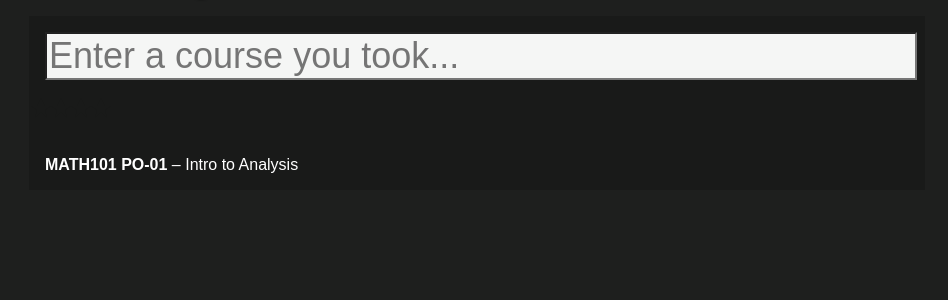
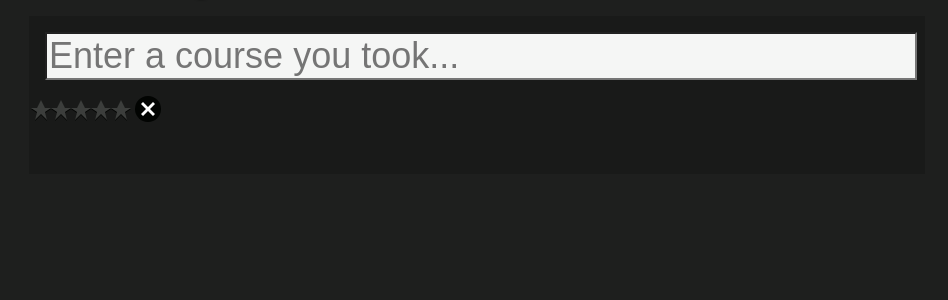
Before and after one commit to jessepollak/courserecommender, a Flask app: page / in a window 1280 px wide. Shown: the part 81-381 px from the top of the page, without its empty margins (163-1111 px from the left). Run offline with Flask 2, Linux system fonts and the light colour scheme; some libraries are stand-ins or nearby versions.

Commit message:
some svg modifications

```diff
--- a/courserecommender/static/js/course.js
+++ b/courserecommender/static/js/course.js
@@ -37,12 +37,14 @@ new course("ART 16","The grand use of Raphael JS in the world of Modern Art: a r
 ];
 
 $(".staricon").live('mouseover', function() {
-	var pastfill = $(this).attr('fill');
-	$(this).css({'fill':$(this).attr('fillalternate')});
-	$(".staricon").live('mouseout', function() {
-		$(this).css({'fill':pastfill});
+	var starvalue = $(this).attr('strength');
+	console.log($(this).parent().children().length);
+	for (var i =0;i<$(this).parent().children().length;i++){
+			console.log($(this).parent().children()[i].type == "path");
+		}
+
+		// $(this).parent().children()[i].css({fill:"#ea4c89"})
 	});
-});
 
 var selected_courses = [];
 
--- a/courserecommender/templates/homepage.html
+++ b/courserecommender/templates/homepage.html
@@ -3,32 +3,55 @@
     <form id="userinput">
         <input type="text" placeholder="Enter a course you took..."/>
     </form>
-    <svg width="120" height="24px">
-	    <defs>
+    <svg width="102" height="24px">
+
+    	<path style="opacity: 1; fill-opacity: 1; stroke-opacity: 0; cursor: default; stroke-width: 0;" fill="rgb(2,4,2)"  d="M8,11l0,0,4,-8l0,0,4,8h6l0,0,-6,4l0,0,2,8l0,0,-6,-6l0,0,-6,6l0,0,2,-8l0,0,-6,-4z" opacity="1" stroke-opacity="1"></path>
+
+    	<path style="opacity: 1; fill-opacity: 1; stroke-opacity: 0; cursor: pointer; stroke-width: 0;" fill="rgb(60,62,60)" fillalternate="#ea4c89"  d="M8,10l0,0,4,-8l0,0,4,8h6l0,0,-6,4l0,0,2,8l0,0,-6,-6l0,0,-6,6l0,0,2,-8l0,0,-6,-4z" opacity="1" class="staricon" strength="0" stroke-opacity="1"></path>
+
+    	<path style="opacity: 1; fill-opacity: 1; stroke-opacity: 0; cursor: default; stroke-width: 0;" fill="rgb(2,4,2)" d="M28,11l0,0,4,-8l0,0,4,8h6l0,0,-6,4l0,0,2,8l0,0,-6,-6l0,0,-6,6l0,0,2,-8l0,0,-6,-4z" opacity="1" stroke-width="1.5" stroke-opacity="1"></path>
+
+    	<path style="opacity: 1; fill-opacity: 1; stroke-opacity: 0; cursor: pointer; stroke-width: 0;" fill="rgb(60,62,60)" fillalternate="#ea4c89" d="M28,10l0,0,4,-8l0,0,4,8h6l0,0,-6,4l0,0,2,8l0,0,-6,-6l0,0,-6,6l0,0,2,-8l0,0,-6,-4z" opacity="1" class="staricon" stroke-width="1.5" strength="2" stroke-opacity="1"></path>
+
+    	<path style="opacity: 1; fill-opacity: 1; stroke-opacity: 0; cursor: default; stroke-width: 0;" fill="rgb(2,4,2)" d="M48,11l0,0,4,-8l0,0,4,8h6l0,0,-6,4l0,0,2,8l0,0,-6,-6l0,0,-6,6l0,0,2,-8l0,0,-6,-4z" opacity="1" class="staricon" stroke-width="1.5" stroke-opacity="1"></path>
+
+    	<path style="opacity: 1; fill-opacity: 1; stroke-opacity: 0; cursor: pointer; stroke-width: 0;" fill="rgb(60,62,60)" fillalternate="#ea4c89" d="M48,10l0,0,4,-8l0,0,4,8h6l0,0,-6,4l0,0,2,8l0,0,-6,-6l0,0,-6,6l0,0,2,-8l0,0,-6,-4z" opacity="1" class="staricon" stroke-width="1.5" strength="3"stroke-opacity="1"></path>
+
+    	<path style="opacity: 1; fill-opacity: 1; stroke-opacity: 0; cursor: default; stroke-width: 0;" fill="rgb(2,4,2)" d="M68,11l0,0,4,-8l0,0,4,8h6l0,0,-6,4l0,0,2,8l0,0,-6,-6l0,0,-6,6l0,0,2,-8l0,0,-6,-4z" opacity="1" stroke-width="1.5" stroke-opacity="1"></path>
+
+    	<path style="opacity: 1; fill-opacity: 1; stroke-opacity: 0; cursor: pointer; stroke-width: 0;" fill="rgb(60,62,60)" fillalternate="#ea4c89" d="M68,10l0,0,4,-8l0,0,4,8h6l0,0,-6,4l0,0,2,8l0,0,-6,-6l0,0,-6,6l0,0,2,-8l0,0,-6,-4z" opacity="1" class="staricon" stroke-width="1.5" strength="3"stroke-opacity="1"></path>
+d
+    	<path style="opacity: 1; fill-opacity: 1; stroke-opacity: 0; cursor: default; stroke-width: 0;" fill="rgb(2,4,2)" d="M88,11l0,0,4,-8l0,0,4,8h6l0,0,-6,4l0,0,2,8l0,0,-6,-6l0,0,-6,6l0,0,2,-8l0,0,-6,-4z" opacity="1" stroke-width="1.5" stroke-opacity="1"></path>
+
+    	<path style="opacity: 1; fill-opacity: 1; stroke-opacity: 0; cursor: pointer; stroke-width: 0;" fill="rgb(60,62,60)" fillalternate="#ea4c89" d="M88,10l0,0,4,-8l0,0,4,8h6l0,0,-6,4l0,0,2,8l0,0,-6,-6l0,0,-6,6l0,0,2,-8l0,0,-6,-4z" opacity="1" class="staricon" stroke-width="1.5" strength="4" stroke-opacity="1"></path>
+
+    	<defs>
+
 	      <linearGradient id="half" gradientTransform="rotate(90)">
 	        <stop offset="49%" stop-color="rgb(25,26,25)" />
 	        <stop offset="51%" stop-color="#ea4c89" />
 	      </linearGradient>
+
 	      <linearGradient id="quarter" gradientTransform="rotate(90)">
 	        <stop offset="74%" stop-color="rgb(25,26,25)" />
 	        <stop offset="76%" stop-color="#ea4c89" />
 	      </linearGradient>
+
 	      <linearGradient id="threequarter" gradientTransform="rotate(90)">
 	        <stop offset="24%" stop-color="rgb(25,26,25)" />
 	        <stop offset="26%" stop-color="#ea4c89" />
 	      </linearGradient>
+
 	    </defs>
+	</svg>
 
+	<svg width="26" height="26">
 
-    	<path style="opacity: 1; fill-opacity: 1; stroke-opacity: 0; cursor: pointer; stroke-width: 0;" fill="rgb(25,26,25)"fillalternate="url(#half)" d="M28,10l0,0,4,-8l0,0,4,8h6l0,0,-6,4l0,0,2,8l0,0,-6,-6l0,0,-6,6l0,0,2,-8l0,0,-6,-4z" opacity="1" class="staricon" stroke-width="1.5" stroke-opacity="1"></path>
-
-    	<path style="opacity: 1; fill-opacity: 1; stroke-opacity: 0; cursor: pointer; stroke-width: 0;" fill="rgb(25,26,25)"fillalternate="url(#quarter)"  d="M8,10l0,0,4,-8l0,0,4,8h6l0,0,-6,4l0,0,2,8l0,0,-6,-6l0,0,-6,6l0,0,2,-8l0,0,-6,-4z" opacity="1" class="staricon" stroke-opacity="1"></path>
-
-    	<path style="opacity: 1; fill-opacity: 1; stroke-opacity: 0; cursor: pointer; stroke-width: 0;" fill="rgb(25,26,25)" fillalternate="url(#threequarter)" d="M48,10l0,0,4,-8l0,0,4,8h6l0,0,-6,4l0,0,2,8l0,0,-6,-6l0,0,-6,6l0,0,2,-8l0,0,-6,-4z" opacity="1" class="staricon" stroke-width="1.5" stroke-opacity="1"></path>
-    	<path style="opacity: 1; fill-opacity: 1; stroke-opacity: 0; cursor: pointer; stroke-width: 0;" fill="rgb(25,26,25)" fillalternate="#ea4c89" d="M68,10l0,0,4,-8l0,0,4,8h6l0,0,-6,4l0,0,2,8l0,0,-6,-6l0,0,-6,6l0,0,2,-8l0,0,-6,-4z" opacity="1" class="staricon" stroke-width="1.5" stroke-opacity="1"></path>
+		<ellipse style="opacity: 1; fill-opacity: 1; stroke-opacity: 0; cursor: pointer; stroke-width: 0;" fill="rgb(2,4,2)" fillalternate="#ea4c89" cx="13" cy="13" rx="13"ry="13"opacity="1" class="staricon" stroke-width="1.5" strength="4" stroke-opacity="1"></ellipse>
+		<path style="opacity: 1; fill-opacity: 1; stroke-opacity: 0; cursor: pointer; stroke-width: 0;" fill="rgb(254,254,254)" fillalternate="#ea4c89" d="M8,6l0,0,5,5l0,0,5,-5l0,0,2,2l0,0,-5,5l0,0,5,5l0,0,-2,2l0,0,-5,-5l0,0,-5,5l0,0,-2,-2l0,0,5,-5l0,0,-5,-5z" opacity="1" class="staricon" stroke-width="1.5" strength="4" stroke-opacity="1"></path>
 
 	</svg>
     <ul id="autocomplete">
-      <li><strong>MATH101 PO-01</strong> &ndash; Intro to Analysis</li>
+      <!-- <li><strong>MATH101 PO-01</strong> &ndash; Intro to Analysis</li> -->
     </ul>
 {% endblock %}
```
